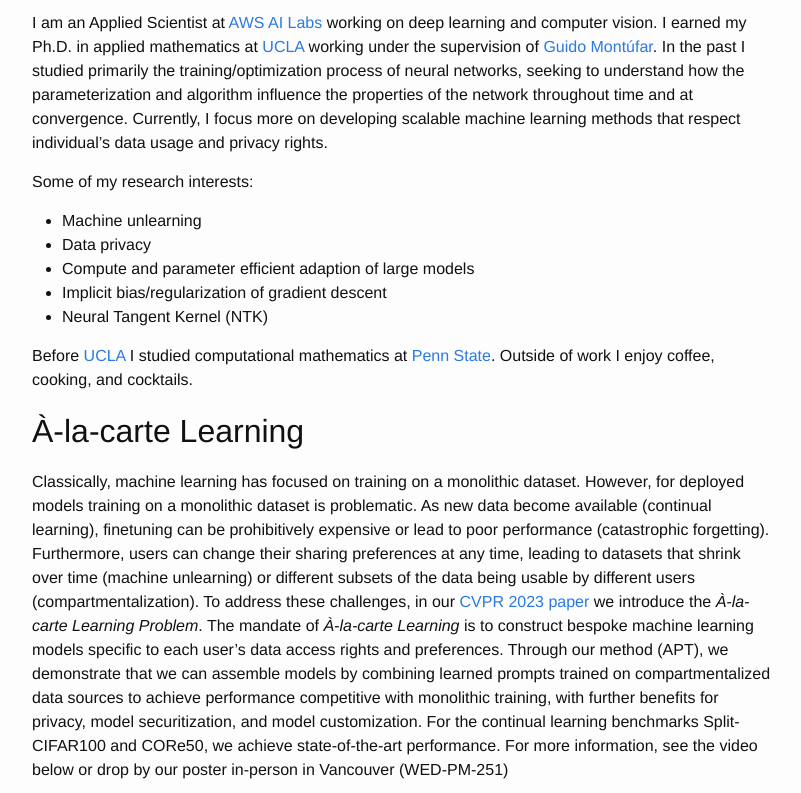
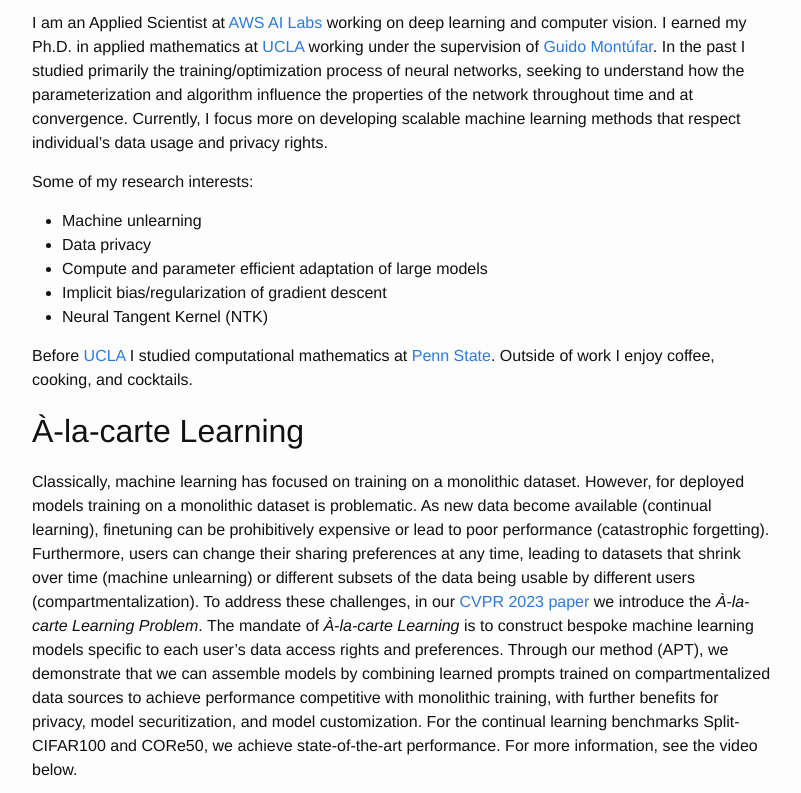
Before and after one commit to bbowman223/bbowman223.github.io, a Jekyll site: the page built from docs/index.md, in a window 1280 px wide and 900 px high, scrolled down 640 px, cut to the strip 0-793 px from the top of the window. Shown: the whole strip, without its empty margins (238-1039 px from the left). Built offline with Jekyll 4.4.1, drawn with Linux system fonts in a browser that asks for light colours.

Commit message:
Minor edits to homepage

```diff
--- a/docs/index.md
+++ b/docs/index.md
@@ -14,7 +14,7 @@ I am an Applied Scientist at [AWS AI Labs](https://www.amazon.science/) working
 Some of my research interests:
 * Machine unlearning
 * Data privacy
-* Compute and parameter efficient adaption of large models
+* Compute and parameter efficient adaptation of large models
 * Implicit bias/regularization of gradient descent
 * Neural Tangent Kernel (NTK)
 
@@ -22,7 +22,7 @@ Before [UCLA](https://ww3.math.ucla.edu/) I studied computational mathematics at
 
 
 # À-la-carte Learning
-Classically, machine learning has focused on training on a monolithic dataset.  However, for deployed models training on a monolithic dataset is problematic.  As new data become available (continual learning), finetuning can be prohibitively expensive or lead to poor performance (catastrophic forgetting).  Furthermore, users can change their sharing preferences at any time, leading to datasets that shrink over time (machine unlearning) or different subsets of the data being usable by different users (compartmentalization).  To address these challenges, in our [CVPR 2023 paper](https://openaccess.thecvf.com/content/CVPR2023/html/Bowman_A-La-Carte_Prompt_Tuning_APT_Combining_Distinct_Data_via_Composable_Prompting_CVPR_2023_paper.html) we introduce the *À-la-carte Learning Problem*.  The mandate of *À-la-carte Learning* is to construct bespoke machine learning models specific to each user's data access rights and preferences.  Through our method (APT), we demonstrate that we can assemble models by combining learned prompts trained on compartmentalized data sources to achieve performance competitive with monolithic training, with further benefits for privacy, model securitization, and model customization.  For the continual learning benchmarks Split-CIFAR100 and CORe50, we achieve state-of-the-art performance.  For more information, see the video below or drop by our poster in-person in Vancouver (WED-PM-251)
+Classically, machine learning has focused on training on a monolithic dataset.  However, for deployed models training on a monolithic dataset is problematic.  As new data become available (continual learning), finetuning can be prohibitively expensive or lead to poor performance (catastrophic forgetting).  Furthermore, users can change their sharing preferences at any time, leading to datasets that shrink over time (machine unlearning) or different subsets of the data being usable by different users (compartmentalization).  To address these challenges, in our [CVPR 2023 paper](https://openaccess.thecvf.com/content/CVPR2023/html/Bowman_A-La-Carte_Prompt_Tuning_APT_Combining_Distinct_Data_via_Composable_Prompting_CVPR_2023_paper.html) we introduce the *À-la-carte Learning Problem*.  The mandate of *À-la-carte Learning* is to construct bespoke machine learning models specific to each user's data access rights and preferences.  Through our method (APT), we demonstrate that we can assemble models by combining learned prompts trained on compartmentalized data sources to achieve performance competitive with monolithic training, with further benefits for privacy, model securitization, and model customization.  For the continual learning benchmarks Split-CIFAR100 and CORe50, we achieve state-of-the-art performance.  For more information, see the video below.
 <iframe width="560" height="315" src="https://www.youtube-nocookie.com/embed/FQ8s-0HDtTE" title="YouTube video player" frameborder="0" allow="accelerometer; autoplay; clipboard-write; encrypted-media; gyroscope; picture-in-picture; web-share" allowfullscreen></iframe>
 
 
```
